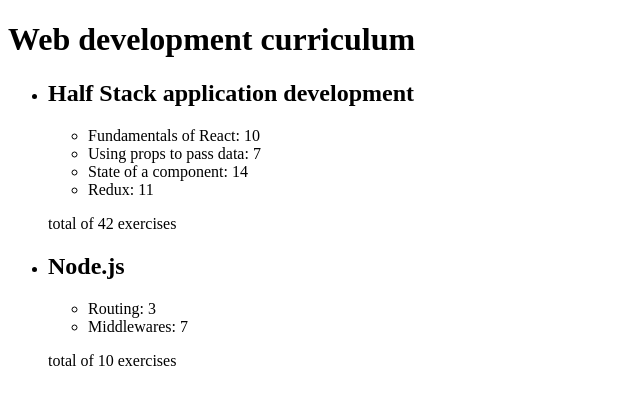
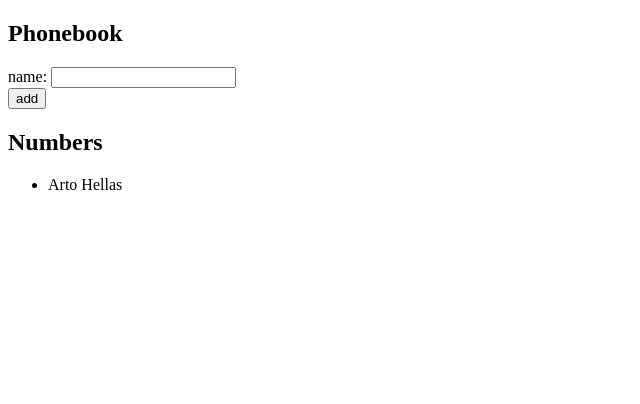
Before and after one commit to ChrisDiPiero/FSO_part2, a React (Create React App) app in the folder fso_part2/: page / in a window 1280 px wide. Shown: the top 404 px of the page, without its empty margins (0-640 px from the left). Built offline with nearby package versions, Linux system fonts and the light colour scheme.

Commit message:
added onsubmit

```diff
--- a/fso_part2/src/App.js
+++ b/fso_part2/src/App.js
@@ -1,65 +1,96 @@
-import React from 'react'
-import Course from './components/Course'
+import React, {useState} from 'react'
+import People from './components/People'
 
 const App = () => {
-  const courses = [
-    {
-      name: 'Half Stack application development',
-      id: 1,
-      parts: [
-        {
-          name: 'Fundamentals of React',
-          exercises: 10,
-          id: 1
-        },
-        {
-          name: 'Using props to pass data',
-          exercises: 7,
-          id: 2
-        },
-        {
-          name: 'State of a component',
-          exercises: 14,
-          id: 3
-        },
-        {
-          name: 'Redux',
-          exercises: 11,
-          id: 4
-        }
-      ]
-    },
-    {
-      name: 'Node.js',
-      id: 2,
-      parts: [
-        {
-          name: 'Routing',
-          exercises: 3,
-          id: 1
-        },
-        {
-          name: 'Middlewares',
-          exercises: 7,
-          id: 2
-        }
-      ]
-    }
-  ]
+  const [ persons, setPersons ] = useState([
+    { name: 'Arto Hellas'}
+  ])
+  const [ newName, setNewName ] = useState('')
+
+  const handleEvent = (e) => {
+    e.preventDefault()
+  }
 
   return (
     <div>
-      <h1>Web development curriculum</h1>
+      <h2>Phonebook</h2>
+      <form onSubmit={handleEvent}>
+        <div>
+          name: <input />
+        </div>
+        <div>
+          <button type="submit">add</button>
+        </div>
+      </form>
+      <h2>Numbers</h2>
       <ul>
-        {courses.map( (e) =>
-           <li key={e.id}>
-            <Course course={e} />
-           </li>
-        )}
+        {persons.map( (e) => (
+            <li key={e.name}>{e.name}</li>
+        ))}
       </ul>
     </div>
-    )
-
+  )
 }
 
 export default App;
+
+// const App = () => {
+//   const courses = [
+//     {
+//       name: 'Half Stack application development',
+//       id: 1,
+//       parts: [
+//         {
+//           name: 'Fundamentals of React',
+//           exercises: 10,
+//           id: 1
+//         },
+//         {
+//           name: 'Using props to pass data',
+//           exercises: 7,
+//           id: 2
+//         },
+//         {
+//           name: 'State of a component',
+//           exercises: 14,
+//           id: 3
+//         },
+//         {
+//           name: 'Redux',
+//           exercises: 11,
+//           id: 4
+//         }
+//       ]
+//     },
+//     {
+//       name: 'Node.js',
+//       id: 2,
+//       parts: [
+//         {
+//           name: 'Routing',
+//           exercises: 3,
+//           id: 1
+//         },
+//         {
+//           name: 'Middlewares',
+//           exercises: 7,
+//           id: 2
+//         }
+//       ]
+//     }
+//   ]
+
+//   return (
+//     <div>
+//       <h1>Web development curriculum</h1>
+//       <ul>
+//         {courses.map( (e) =>
+//            <li key={e.id}>
+//             <Course course={e} />
+//            </li>
+//         )}
+//       </ul>
+//     </div>
+//     )
+
+// }
--- /dev/null
+++ b/fso_part2/src/components/People.js
@@ -0,0 +1,9 @@
+import React from 'react'
+
+const People = (person) => {
+  return (
+    <p person={person.name}></p>
+  )
+}
+
+export default People
```
Also changed, not shown: 1 other file (tests, documents, lock files or other folders).
